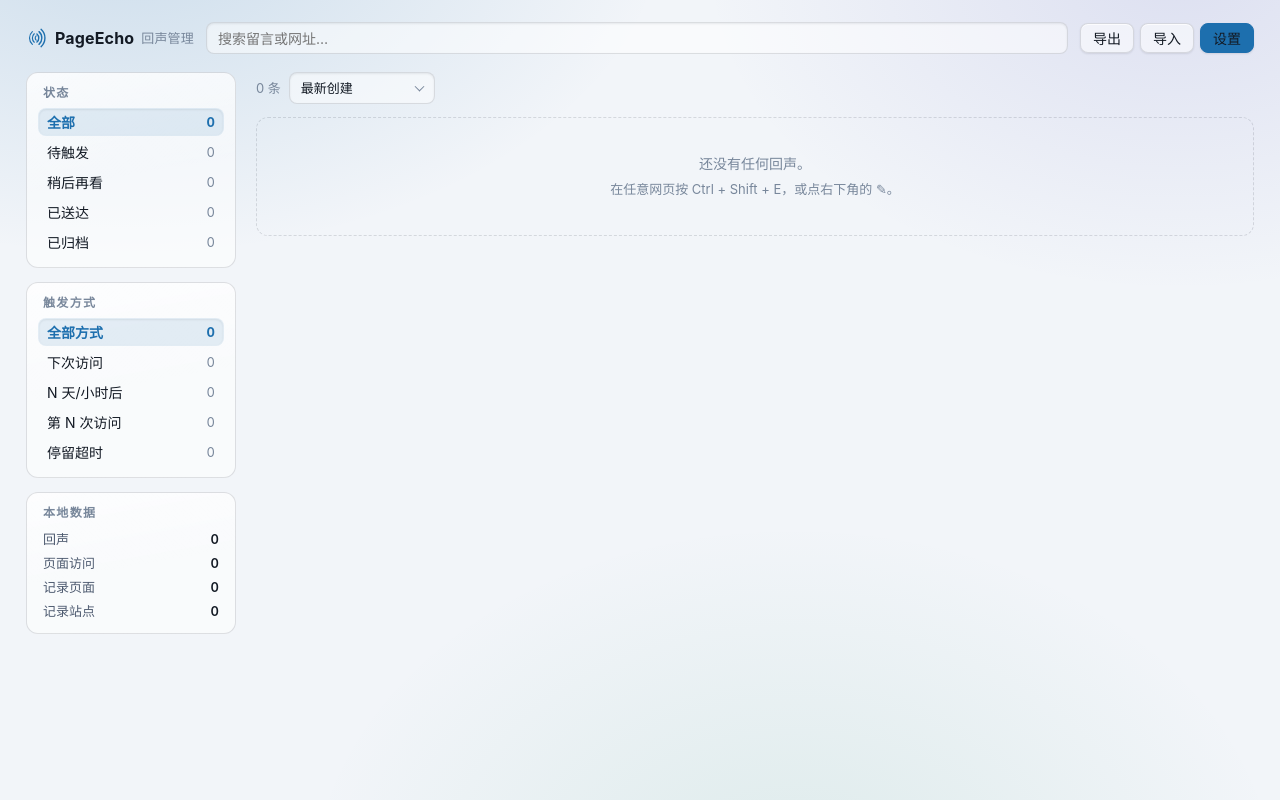
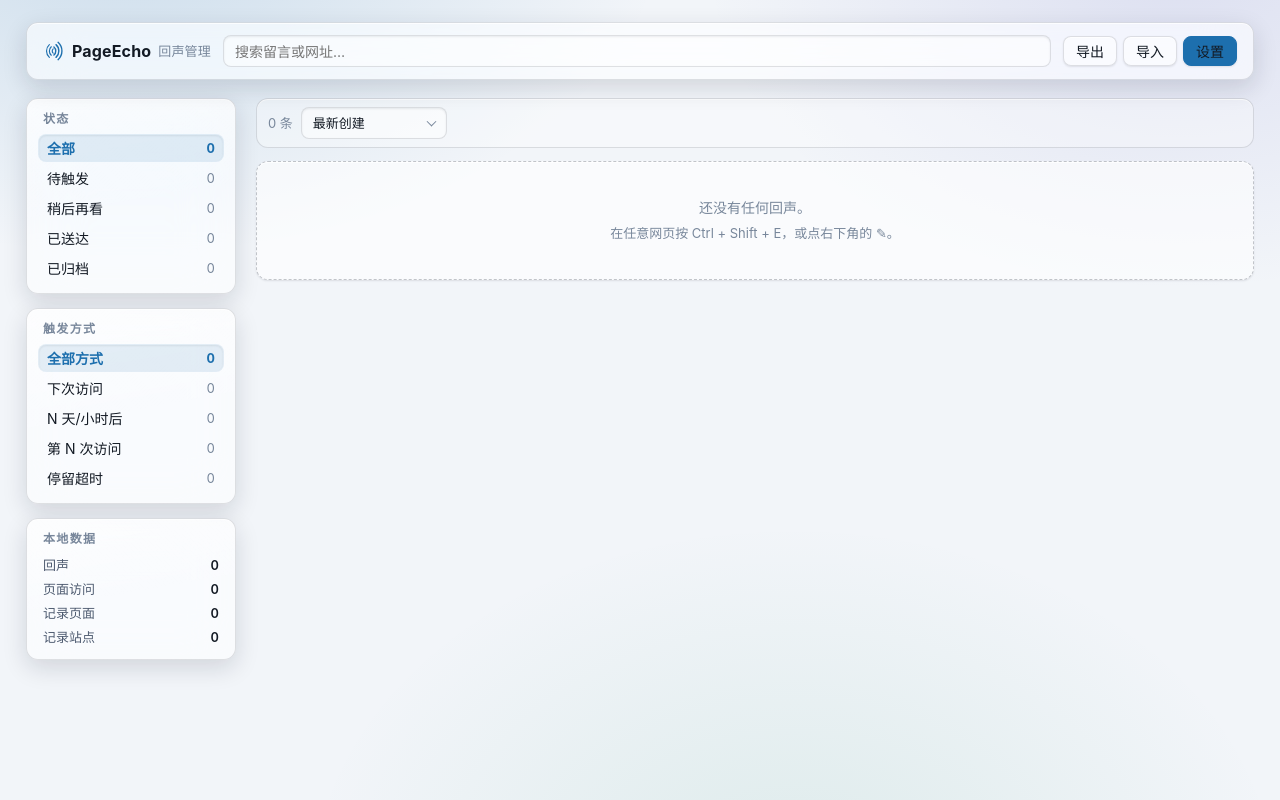
Before and after one commit to Chtrrrrrrr/PageEcho, a browser extension: page src/manager/manager.html in a window 1280 px wide. Drawn offline with Linux system fonts and the light colour scheme.

Commit message:
管理页与弹窗补上玻璃化，与页面内卡片统一
之前只有页面内卡片、弹窗面板、悬浮按钮、Toast 是玻璃，管理页与弹窗的
面板仍在用控件的浅填充（--pe-flat），和卡片那种更深的面板色对比起来像两种
风格。现在：

- 管理页：页头改为粘性玻璃条、侧栏面板加模糊、列表卡片改用面板色 + 玻璃
  高光 + 投影、工具栏与空状态也补上玻璃
- 弹窗：页头、页面信息块、胶囊条目、页脚与空状态统一为同一配方
- 页面级样式表一律用 background-color 长写，避免与共享表的 sheen 互相覆盖

```diff
--- a/src/manager/manager.css
+++ b/src/manager/manager.css
@@ -59,10 +59,20 @@ html[data-theme="light"] body {
 /* ------------------------------------------------------------------ head -- */
 
 .mg-head {
+  position: sticky;
+  top: 12px;
+  z-index: 6;
   display: flex;
   align-items: center;
   gap: 12px;
   flex-wrap: wrap;
+  padding: 12px 16px;
+  border: 1px solid var(--pe-line);
+  border-radius: var(--pe-r);
+  background-color: var(--pe-tint);
+  box-shadow: var(--pe-e2), var(--pe-hi);
+  backdrop-filter: blur(var(--pe-blur)) saturate(var(--pe-sat));
+  -webkit-backdrop-filter: blur(var(--pe-blur)) saturate(var(--pe-sat));
 }
 
 .mg-brand {
@@ -120,7 +130,10 @@ html[data-theme="light"] body {
 .mg-panel {
   border: 1px solid var(--pe-line);
   border-radius: var(--pe-r);
-  background: var(--pe-flat);
+  background-color: var(--pe-tint);
+  box-shadow: var(--pe-e2), var(--pe-hi);
+  backdrop-filter: blur(var(--pe-blur)) saturate(var(--pe-sat));
+  -webkit-backdrop-filter: blur(var(--pe-blur)) saturate(var(--pe-sat));
   padding: 11px;
   display: flex;
   flex-direction: column;
@@ -207,6 +220,11 @@ html[data-theme="light"] body {
   line-height: 18px;
   color: var(--pe-fg-faint);
   min-height: 30px;
+  padding: 8px 11px;
+  border: 1px solid var(--pe-line);
+  border-radius: var(--pe-r);
+  background-color: var(--pe-glass-lo);
+  box-shadow: var(--pe-hi);
 }
 .mg-toolbar .pe-select-wrap {
   width: 146px;
@@ -236,15 +254,17 @@ html[data-theme="light"] body {
 .mg-card {
   border: 1px solid var(--pe-line);
   border-radius: var(--pe-r);
-  background: var(--pe-flat);
+  background-color: var(--pe-tint);
+  box-shadow: var(--pe-e1), var(--pe-hi);
   padding: 15px;
   display: flex;
   gap: 12px;
-  transition: border-color 0.14s ease, background 0.14s ease;
+  transition: border-color 0.14s ease, background-color 0.14s ease, box-shadow 0.14s ease;
 }
 .mg-card:hover {
   border-color: var(--pe-line-strong);
-  background: var(--pe-flat-hi);
+  background-color: var(--pe-glass);
+  box-shadow: var(--pe-e2), var(--pe-hi);
 }
 .mg-card[data-selected="true"] {
   border-color: var(--pe-accent-line);
@@ -372,7 +392,9 @@ html[data-theme="light"] body {
 }
 
 .mg-empty {
-  border: 1px dashed var(--pe-line);
+  border: 1px dashed var(--pe-line-strong);
+  background-color: var(--pe-tint);
+  box-shadow: var(--pe-e1), var(--pe-hi);
   border-radius: var(--pe-r);
   padding: 36px 20px;
   text-align: center;
```
Also changed, not shown: src/popup/popup.css (+16 -4 lines), tools/uitest.js (+7 -0 lines).
